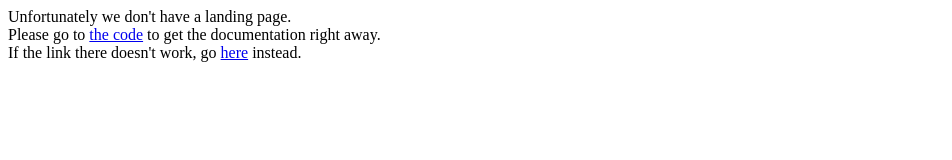
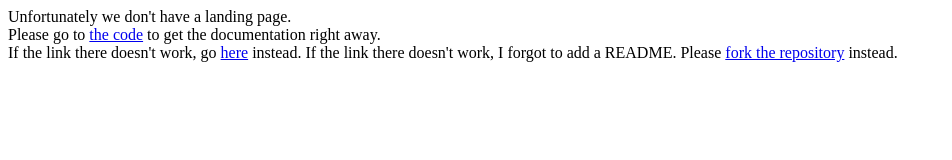
Before and after one commit to Ionathan-Hope/ionathan-hope.github.io, a plain HTML site: page index.html in a window 1280 px wide. Shown: the whole page, without its empty margins (0-952 px from the left). Drawn offline with Linux system fonts and the light colour scheme.

Commit message:
Landing page

```diff
--- a/index.html
+++ b/index.html
@@ -9,6 +9,7 @@
       Unfortunately we don't have a landing page. <br>
       Please go to <a href="https://github.com/Ionathan-Hope/website-root/blob/main/README">the code</a> to get the documentation right away. <br>
       If the link there doesn't work, go <a href="https://github.com/Ionathan-Hope/website-root/blob/main/README.md">here</a> instead.
+      If the link there doesn't work, I forgot to add a README. Please <a href="https://github.com/Ionathan-Hope/website-root/new/main">fork the repository</a> instead.
     </p>
   </body>
 </html>
```
